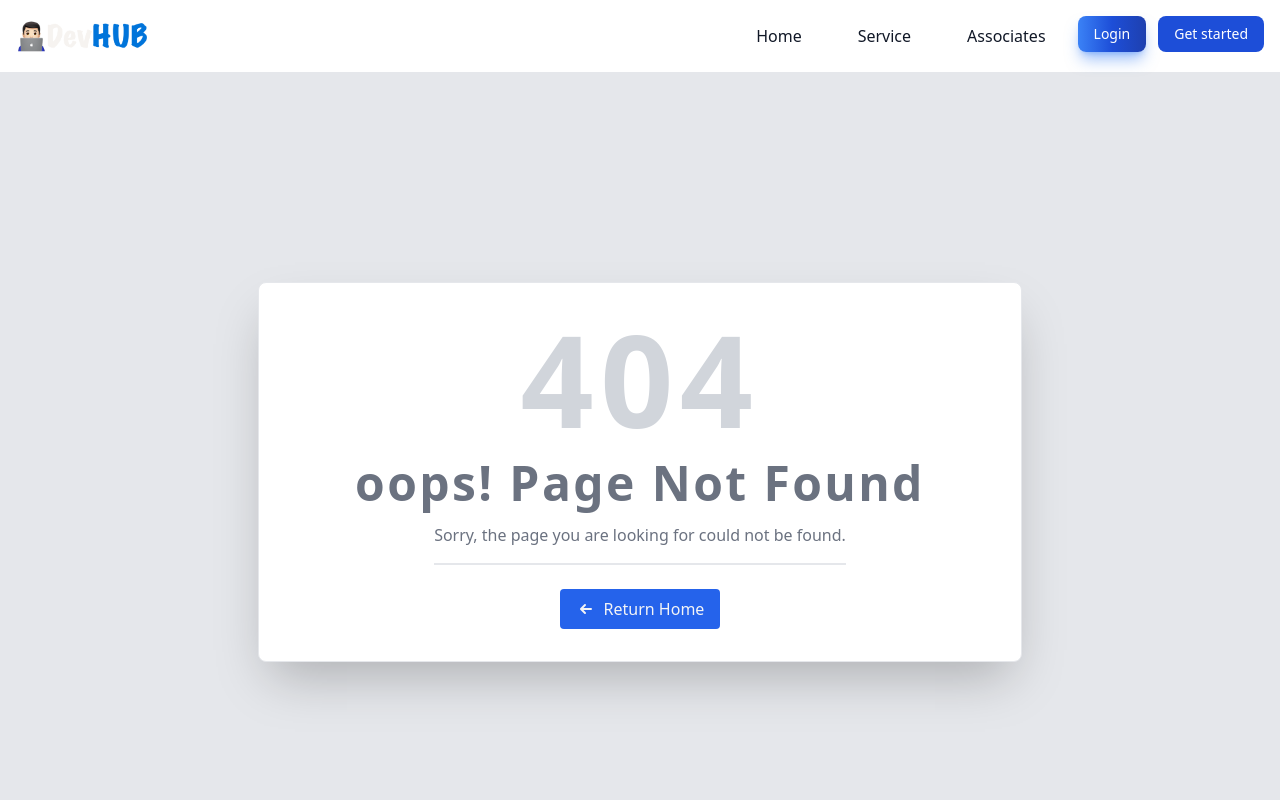
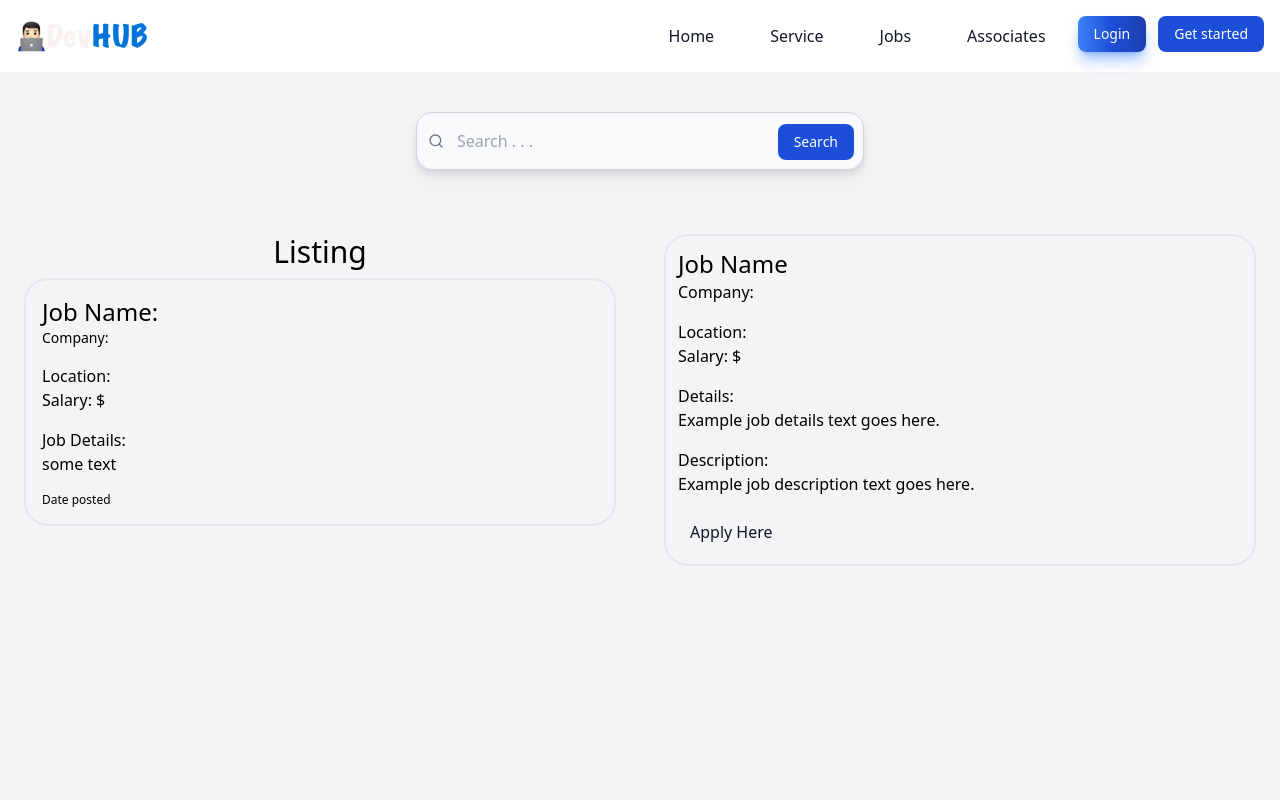
Before and after one commit to FernyCastro8/DevHub, a React (Create React App) app in the folder client/: page /jobs in a window 1280 px wide. Shown: the top 800 px of the page. Built offline with nearby package versions, Linux system fonts and the light colour scheme.

Commit message:
Job component - working on layout

```diff
--- a/client/src/App.js
+++ b/client/src/App.js
@@ -3,13 +3,12 @@ import { Route, Routes, } from 'react-router-dom';
 // Components
 import Navbar from "./component/Navbar";
 import Footer from "./component/Footer";
-// helper for testing **
-
 
 
 // Pages
 import HomePage from './pages/HomePage';
 import ServicePage from './pages/ServicePage';
+import JobsPage from './pages/JobsPage';
 import AssociatesPage from './pages/AssociatesPage';
 import LoginPage from "./pages/LoginPage";
 import RegisterPage from "./pages/RegisterPage";
@@ -29,6 +28,7 @@ function App() {
         <Route path='/' element={<HomePage />} />
         <Route path='/login' element={<LoginPage />} />
         <Route path='/register' element={<RegisterPage />} />
+        <Route path='/jobs' element={<JobsPage />} />
         <Route path='/service' element={<ServicePage />} />
         <Route path='/associates' element={< AssociatesPage />} />
         <Route path='/contact' element={<ContactPage />} />
@@ -38,7 +38,6 @@ function App() {
         <Route path='*' element={<NotFoundPage />} />s
       </Routes>
 
-      {/* Helpers */}
 
       <Footer />
     </div>
--- a/client/src/component/Associates.js
+++ b/client/src/component/Associates.js
@@ -1,4 +1,6 @@
 import React from 'react'
+import { LuSearch } from "react-icons/lu";
+
 
 function Associates() {
     return (
@@ -12,21 +14,20 @@ function Associates() {
                     <label for="default-search" className="mb-2 text-sm font-medium sr-only text-white">Search</label>
                     <div className="relative">
                         <div className="absolute inset-y-0 start-0 flex items-center ps-3 pointer-events-none">
-                            <svg className="w-4 h-4 text-gray-500 dark:text-gray-400" aria-hidden="true" xmlns="http://www.w3.org/2000/svg" fill="none" viewBox="0 0 20 20">
-                                <path stroke="currentColor" stroke-linecap="round" stroke-linejoin="round" stroke-width="2" d="m19 19-4-4m0-7A7 7 0 1 1 1 8a7 7 0 0 1 14 0Z" />
-                            </svg>
+                            <LuSearch />
                         </div>
                         <input type="search" id="search-bar"
                             className="block w-full p-4 ps-10 text-sm  border rounded-2xl border-gray-300 bg-gray-50  dark:bg-gray-200 dark:border-gray-200 dark:placeholder-gray-500  "
-                            placeholder="Search Associates" required />
-                        <button type="submit" className="text-white absolute end-2.5 bottom-2.5 bg-blue-700 hover:bg-blue-800 focus:ring-4 focus:outline-none focus:ring-blue-300 font-medium rounded-lg text-sm px-4 py-2 dark:bg-blue-600 dark:hover:bg-blue-700 dark:focus:ring-blue-800">Search</button>
+                            placeholder="Search . . ." required />
+                        <button type="submit"
+                            className="text-white absolute end-2.5 bottom-2.5 bg-blue-700 hover:bg-blue-800 focus:ring-4 focus:outline-none focus:ring-blue-300 font-medium rounded-lg text-sm px-4 py-2 dark:bg-blue-600 dark:hover:bg-blue-700 dark:focus:ring-blue-800">Search</button>
                     </div>
                 </form>
 
 
                 <div className="grid justify-center grid-cols-1 sm:grid-cols-2 md:grid-cols-2 lg:grid-cols-3 gap-5 lg:gap-7 my-10">
                     {/* Card 1 */}
-                    <div className="bg-white rounded-lg border shadow-md max-w-xs md:max-w-none overflow-hidden">
+                    <div className="bg-white rounded-lg border shadow-md max-w-xs md:max-w-none overflow-hidden drop-shadow-lg">
                         {/* <img className="h-56 lg:h-60 w-full object-cover"
                             src="" alt="" /> */}
 
@@ -50,7 +51,7 @@ function Associates() {
                     </div>
 
                     {/* Card 2 */}
-                    <div className="bg-white rounded-lg border shadow-md max-w-xs md:max-w-none overflow-hidden">
+                    <div className="bg-white rounded-lg border shadow-md max-w-xs md:max-w-none overflow-hidden drop-shadow-lg">
                         {/* <img className="h-56 lg:h-60 w-full object-cover"
                             src="" alt="" /> */}
 
@@ -74,7 +75,7 @@ function Associates() {
                     </div>
 
                     {/* Card 3 */}
-                    <div className="bg-white rounded-lg border shadow-md max-w-xs md:max-w-none overflow-hidden">
+                    <div className="bg-white rounded-lg border shadow-md max-w-xs md:max-w-none overflow-hidden drop-shadow-lg">
                         {/* <img className="h-56 lg:h-60 w-full object-cover"
                             src="" alt="" /> */}
 
--- a/client/src/component/Navbar.js
+++ b/client/src/component/Navbar.js
@@ -17,6 +17,11 @@ const links = [
     },
     {
         id: 2,
+        to: '/jobs',
+        element: 'Jobs'
+    },
+    {
+        id: 3,
         to: '/associates',
         element: 'Associates'
     },
--- /dev/null
+++ b/client/src/pages/JobsPage.js
@@ -0,0 +1,89 @@
+import React from 'react'
+import { LuSearch } from "react-icons/lu";
+
+
+function JobsPage() {
+    return (
+        <div >
+            <div className="bg-gray-100">
+
+                <form className="max-w-md mx-auto pt-10 drop-shadow-lg">
+                    <label for="search"
+                        className="mb-2 text-sm font-medium text-gray-900 sr-only dark:text-white">Search</label>
+                    <div className="relative">
+                        <div className="absolute inset-y-0 start-0 flex items-center ps-3 pointer-events-none">
+                            <LuSearch className="w-4 h-4 text-gray-500 dark:text-gray-400" aria-hidden="true" />
+                        </div>
+                        <input
+                            type="search"
+                            id="search"
+                            className="block w-full p-4 ps-10 text-md text-gray-900 border border-gray-300 rounded-2xl bg-gray-50 focus:ring-blue-500 focus:border-blue-500 dark:bg-white dark:border-gray-600 dark:placeholder-gray-400  dark:focus:ring-blue-500 dark:focus:border-blue-500"
+                            placeholder="Search . . ." required />
+
+                        <button type="submit" className="text-white absolute end-2.5 bottom-2.5 bg-blue-700 hover:bg-blue-800 focus:ring-4 focus:outline-none focus:ring-blue-300 font-medium rounded-lg text-sm px-4 py-2 dark:bg-blue-600 dark:hover:bg-blue-700 dark:focus:ring-blue-800">Search</button>
+                    </div>
+                </form>
+
+
+
+                <div>
+                    <div className="grid grid-cols-1 gap-4 p-12 md:grid-cols-2 min-h-screen px-2">
+                        {/* <!-- Left Column --> */}
+                        <div className="overflow-y-auto max-h-600px md:max-h-screen min-h-130vh ">
+                            <div className=" rounded-3xl p-4 ">
+
+                                <h1 className="text-3xl text-center  mb-2">Listing</h1>
+
+                                {/* <!-- Listing Items --> */}
+                                <div
+                                    onclick="handleListingClick(listing)" // Funtion to retrive job from API
+                                    className="cursor-pointer  mb-4 p-4 border-2 border-gray-200  dark:border-gray-300  rounded-3xl  ">
+                                    <h2 className="text-2xl">Job Name: </h2>
+                                    <h3 className="text-sm">Company: </h3>
+                                    <ul className="mt-4">
+                                        <li><h3 className="text-md">Location: </h3></li>
+                                        <li><h3 className="text-md">Salary: $</h3></li>
+                                    </ul>
+                                    <h3 className="text-md mt-4">Job Details:</h3>
+                                    <p className="">some text</p>
+
+                                    <h3 className="text-xs mt-4">Date posted</h3>
+                                </div>
+                                {/* <!-- End of a single listing item --> */}
+                            </div>
+                        </div>
+                        {/* <!-- Right Column --> */}
+                        <div className="overflow-y-auto max-h-600px md:max-h-screen">
+                            <div className="rounded-3xl p-4 ">
+
+                                <div className=" mb-4 p-4 border-2 border-gray-200 md:p-3 dark:border-gray-200 rounded-3xl">
+                                    {/* <!-- Job Details --> */}
+                                    <h2 className="text-2xl">Job Name</h2>
+                                    <h3 className="text-ms">Company: </h3>
+                                    <ul className="mt-4">
+                                        <li><h3 className="text-md">Location: </h3></li>
+                                        <li><h3 className="text-md">Salary: $ </h3></li>
+                                    </ul>
+                                    <h3 className="text-md mt-4">Details:</h3>
+                                    <p className="text-md ">Example job details text goes here.</p>
+
+                                    <h3 className="text-md mt-4">Description:</h3>
+                                    <p className="text-md ">Example job description text goes here.</p>
+
+                                    {/* <!-- Apply Button --> */}
+                                    <button type="submit"
+                                        onclick="handleApply(selectedListing._id)" // Funtion to select listing and apple ??
+                                        className="bg-gray-100 text-gray-900 dark:bg-gray-500 dark:text-gray-100 px-3 py-2 mt-4 rounded-xl " >Apply Here</button>
+                                </div>
+                            </div>
+                        </div>
+                    </div>
+                </div>
+
+
+            </div>
+        </div>
+    )
+}
+
+export default JobsPage
```
